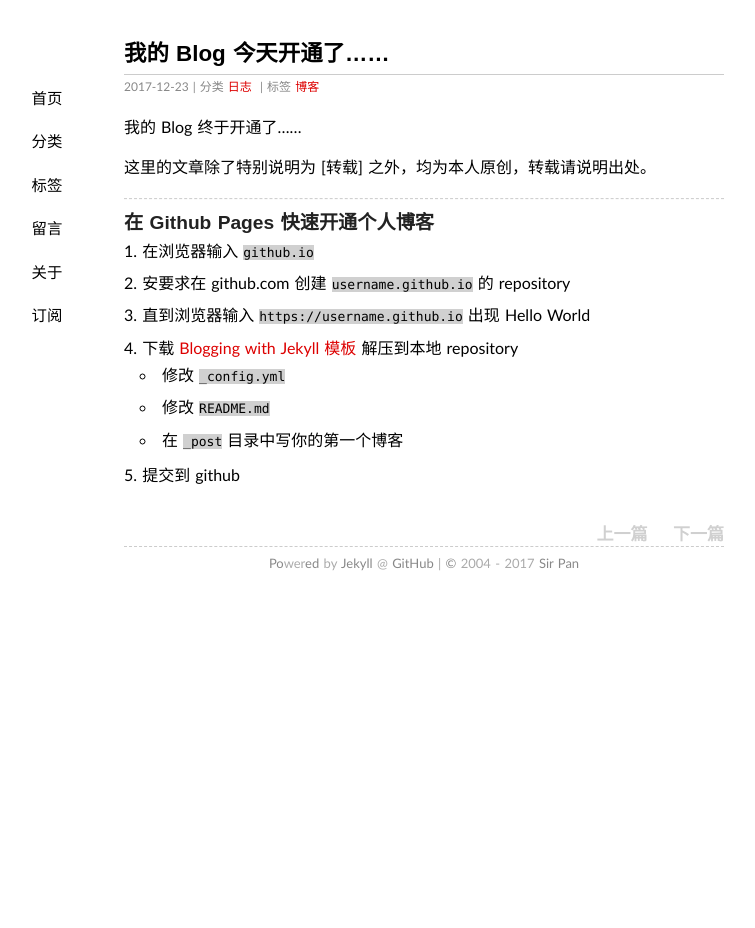
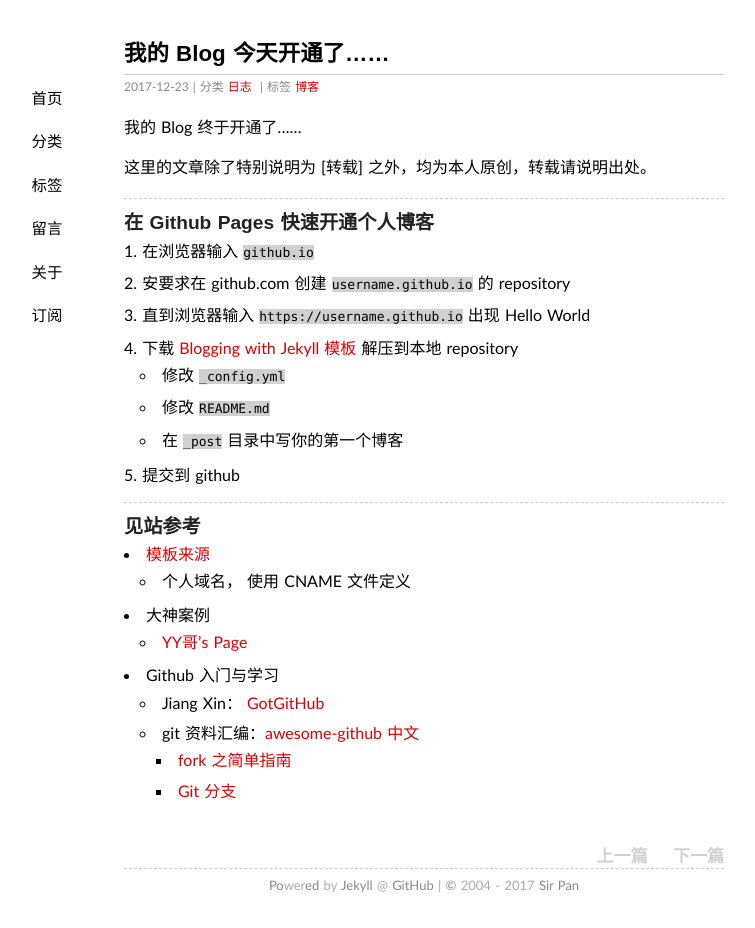
Before and after one commit to pmlpml/pmlpml.github.io, a Jekyll site: the page built from _posts/2017-12-23-hello-blog.md, in a window 1280 px wide. Shown: the whole page, without its empty margins (216-971 px from the left). Built offline with Jekyll 4.4.1, drawn with Linux system fonts in a browser that asks for light colours; comment, search, counter and statistics services are not loaded; before the commit the page ends 900 px from its top, so only the background shows below that.

Commit message:
update for ref

```diff
--- a/_posts/2017-12-23-hello-blog.md
+++ b/_posts/2017-12-23-hello-blog.md
@@ -22,3 +22,17 @@ tags: 博客
     - 修改 `README.md`
     - 在 `_post` 目录中写你的第一个博客
 5. 提交到 github
+
+---
+
+### 见站参考
+
+* [模板来源](https://github.com/Yonsm/NET)
+    - 个人域名， 使用 CNAME 文件定义
+* 大神案例
+    - [YY哥's Page](https://github.com/hustcat/hustcat.github.io)
+* Github 入门与学习
+    - Jiang Xin： [GotGitHub](http://www.worldhello.net/gotgithub/)
+    - git 资料汇编：[awesome-github 中文](https://github.com/AntBranch/awesome-github)
+        + [fork 之简单指南](https://linux.cn/article-4292-1.html)
+        + [Git 分支](http://www.open-open.com/lib/view/open1328069889514.html)
```
